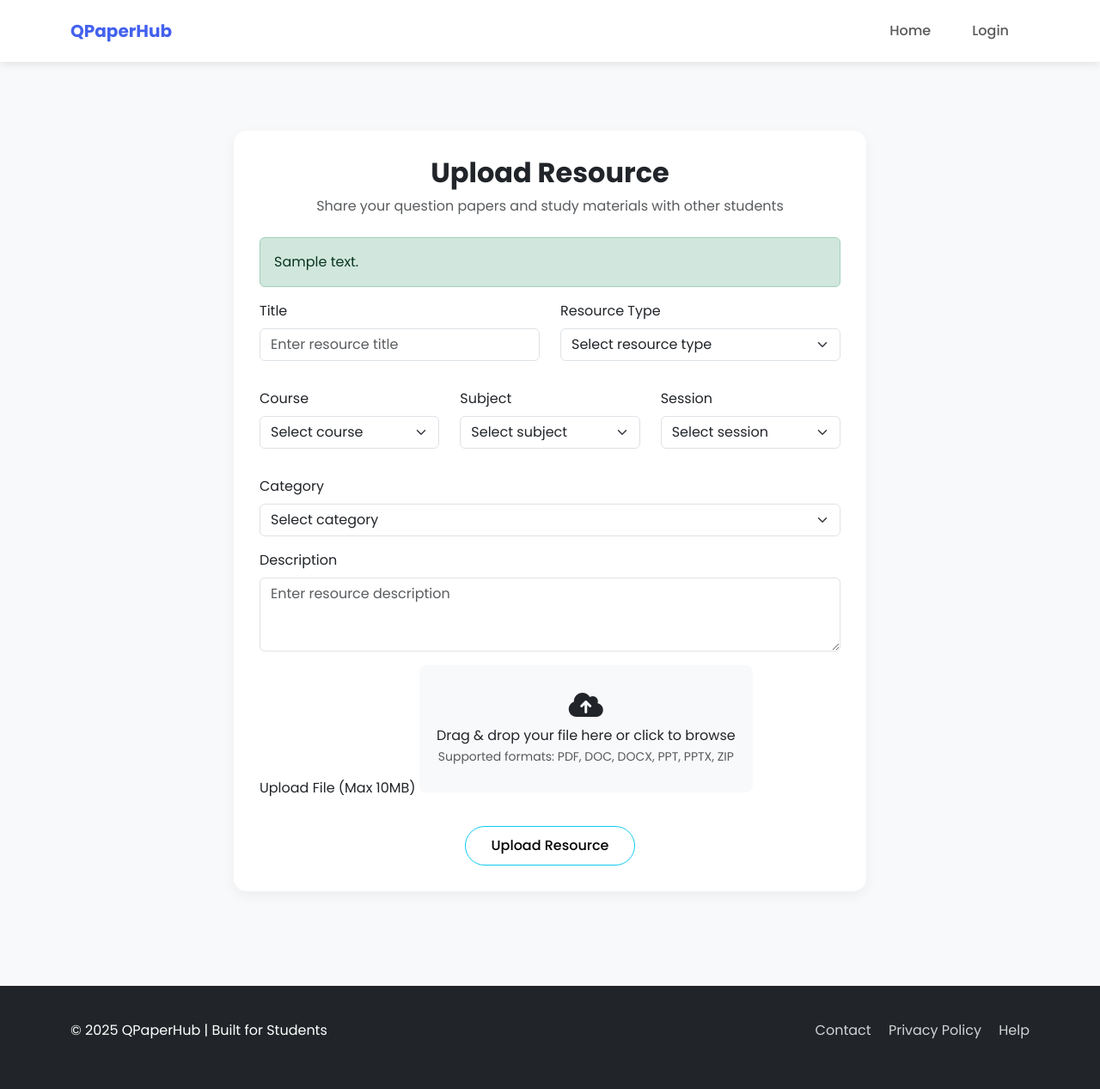
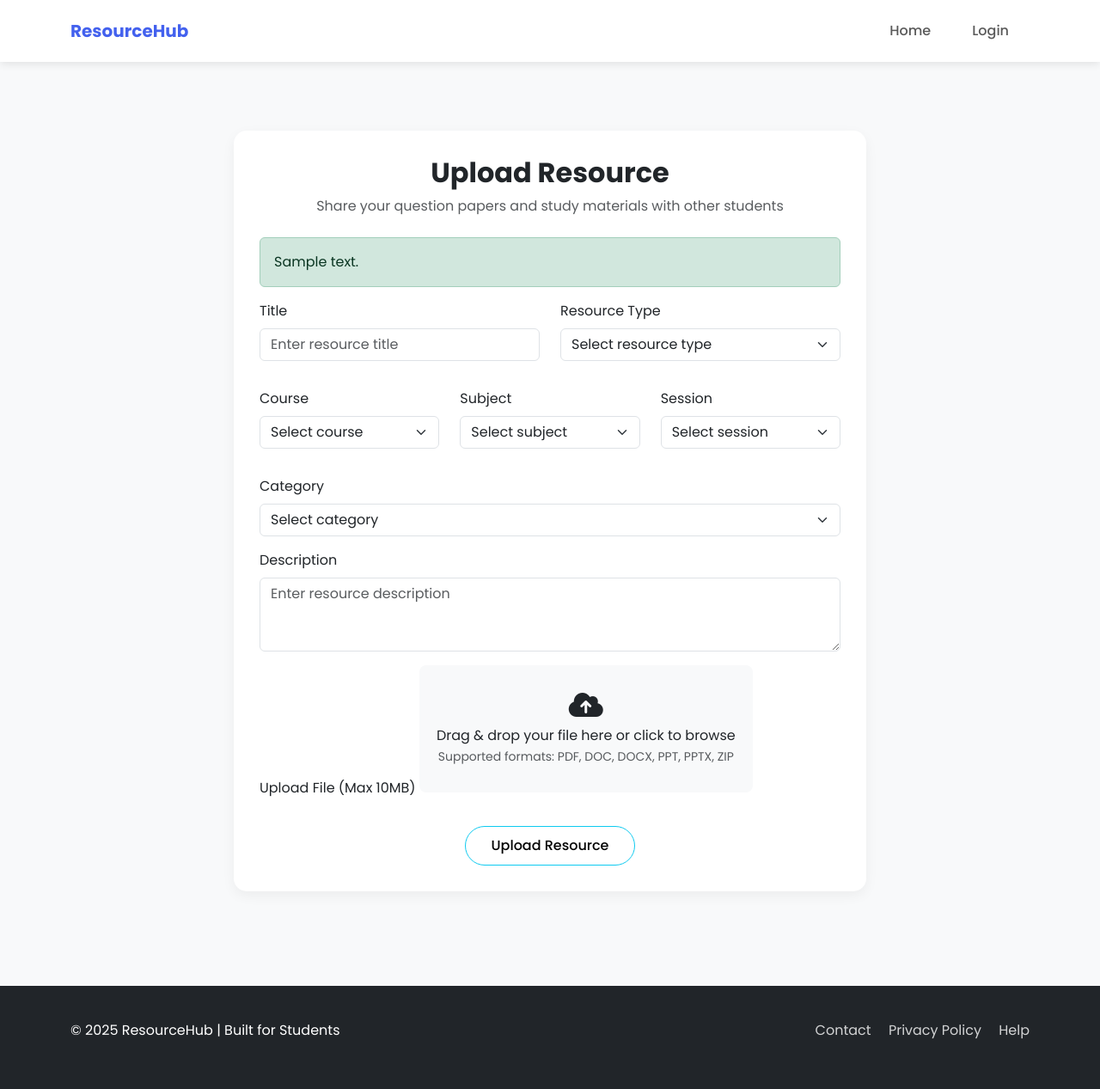
Before and after one commit to ShashwatUpadhyay/ResourceCluster, a Django app: template templates/base/upload.html in a window 1280 px wide. Shown: the whole page at 86% size. Run offline with Django 5.2, Linux system fonts and the light colour scheme; tables that the repository leaves empty hold one stand-in row (values such as "Sample post"); the template is opened without the code that fills it: values that come from a table or form of the project are taken from there, most other values are stand-ins (such as "Sample title", 1, 10 or a date in 2020); some libraries are stand-ins or nearby versions.

Commit message:
some update

```diff
--- a/templates/base/upload.html
+++ b/templates/base/upload.html
@@ -4,7 +4,7 @@
 <head>
     <meta charset="UTF-8">
     <meta name="viewport" content="width=device-width, initial-scale=1.0">
-    <title>Upload Resources - QPaperHub</title>
+    <title>Upload Resources - ResourceHub</title>
     <!-- Bootstrap 5 CSS -->
     <link href="https://cdn.jsdelivr.net/npm/bootstrap@5.3.0-alpha1/dist/css/bootstrap.min.css" rel="stylesheet">
     <!-- Google Font -->
@@ -103,7 +103,7 @@
     <!-- Navbar -->
     <nav class="navbar navbar-expand-lg navbar-light bg-white sticky-top py-3">
         <div class="container">
-            <a class="navbar-brand" href="/">QPaperHub</a>
+            <a class="navbar-brand" href="/">ResourceHub</a>
             <button class="navbar-toggler" type="button" data-bs-toggle="collapse" data-bs-target="#navbarNav" aria-controls="navbarNav" aria-expanded="false" aria-label="Toggle navigation">
                 <span class="navbar-toggler-icon"></span>
             </button>
@@ -254,7 +254,7 @@
         <div class="container">
             <div class="row">
                 <div class="col-md-6 mb-4 mb-md-0">
-                    <p>© 2025 QPaperHub | Built for Students</p>
+                    <p>© 2025 ResourceHub | Built for Students</p>
                 </div>
                 <div class="col-md-6 text-md-end">
                     <a href="#" class="me-3">Contact</a>
```
